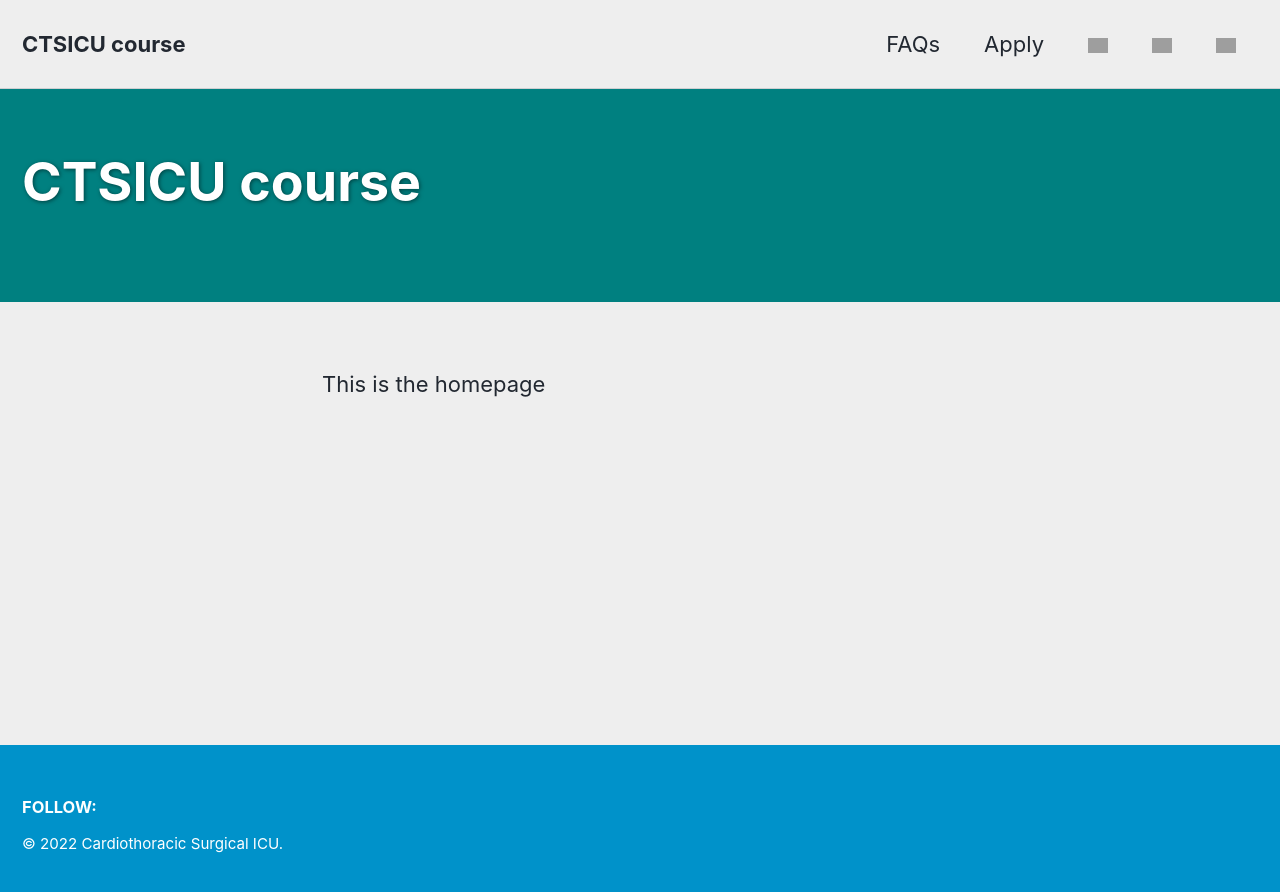
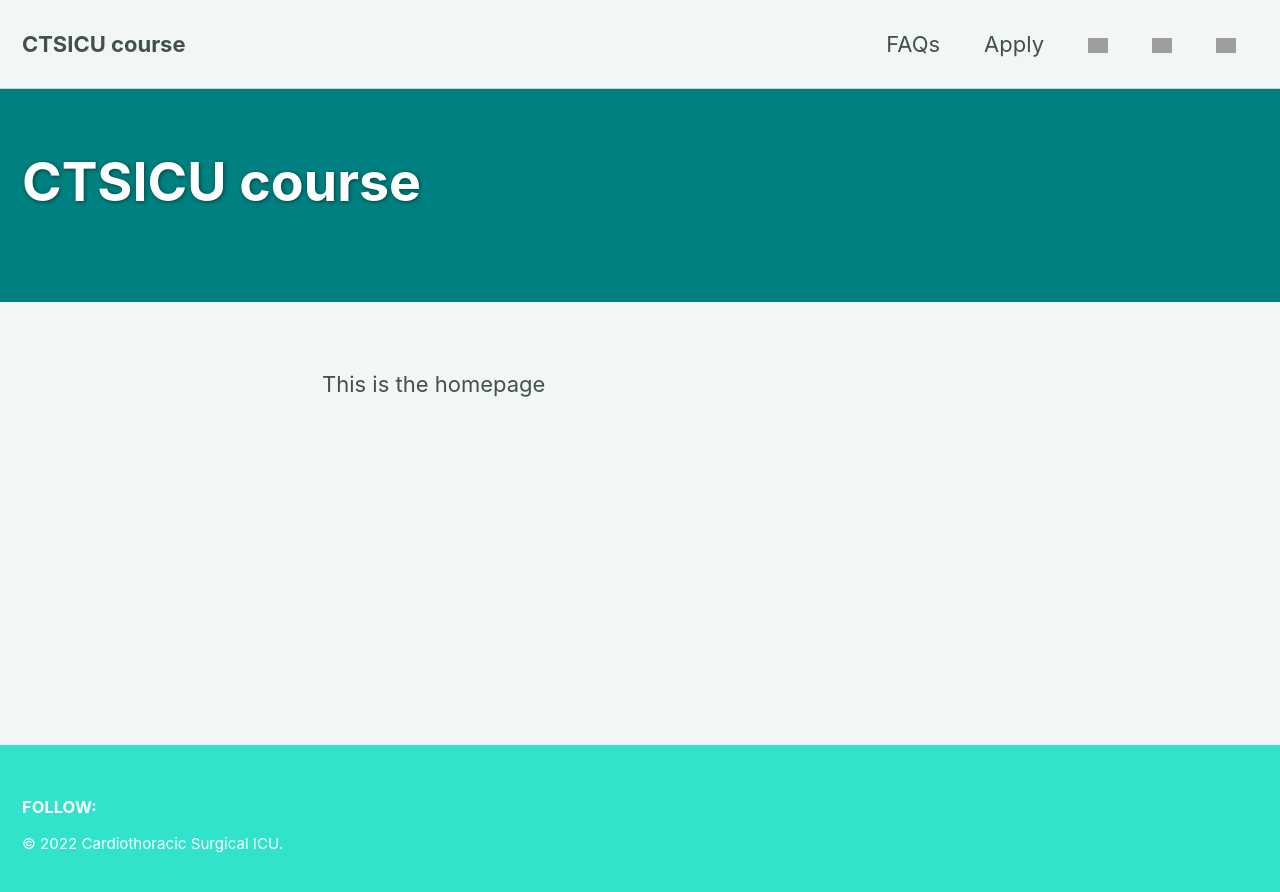
Before and after one commit to DrIbrahimAli/CTSICUcourse, a Jekyll site: the page built from index.html, in a window 1280 px wide. Shown: the top 892 px of the page. Built offline with Jekyll 4.4.1, drawn with Linux system fonts in a browser that asks for light colours; cached includes are drawn as plain includes; grey boxes are pictures that could not be loaded.

Commit message:
Update _config.yml

```diff
--- a/_config.yml
+++ b/_config.yml
@@ -12,7 +12,7 @@
 
 # theme                  : "minimal-mistakes-jekyll"
 remote_theme           : "mmistakes/minimal-mistakes"
-minimal_mistakes_skin    : "air" # "air", "aqua", "contrast", "dark", "dirt", "neon", "mint", "plum", "sunrise"
+minimal_mistakes_skin    : "mint" # "air", "aqua", "contrast", "dark", "dirt", "neon", "mint", "plum", "sunrise"
 
 # Site Settings
 locale                   : "en-US"
@@ -271,6 +271,7 @@
 #     tag: /tags/:name/
 
 
+
 # HTML Compression
 # - https://jch.penibelst.de/
 #compress_html:
```
